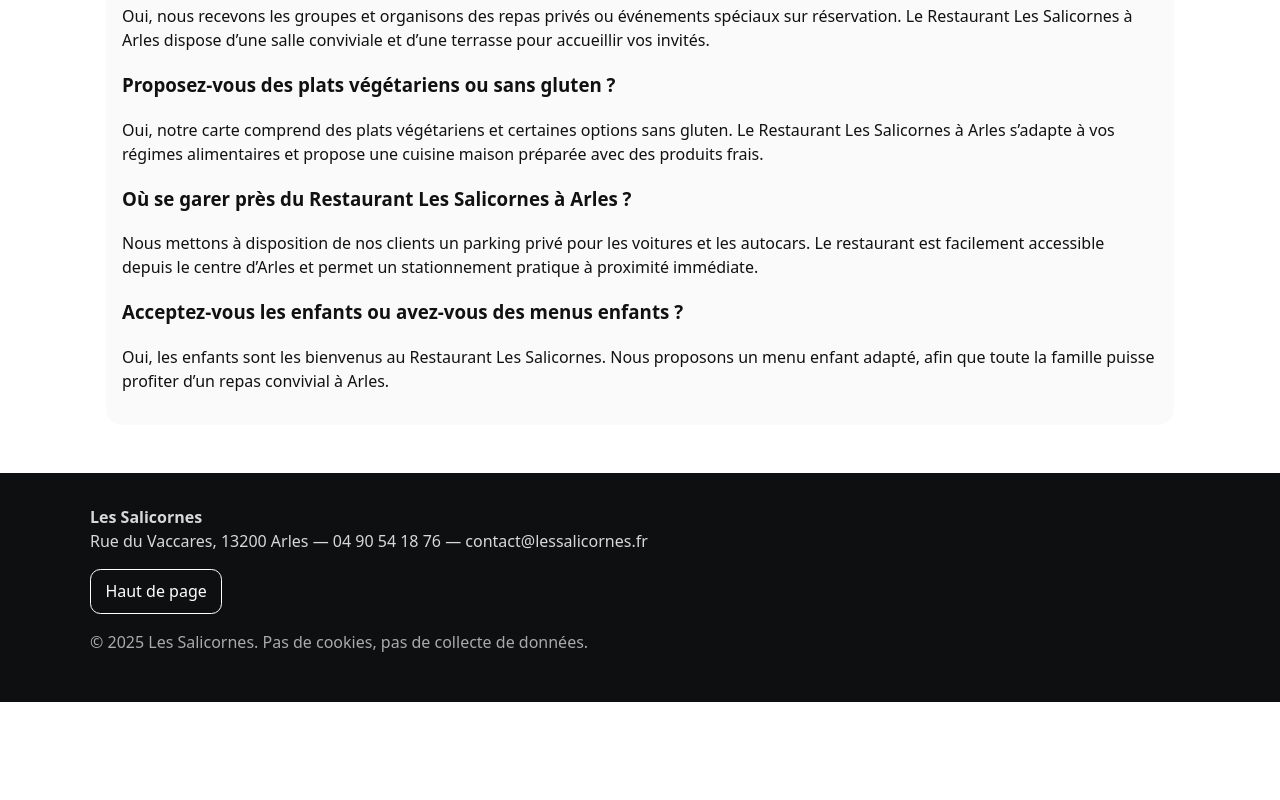
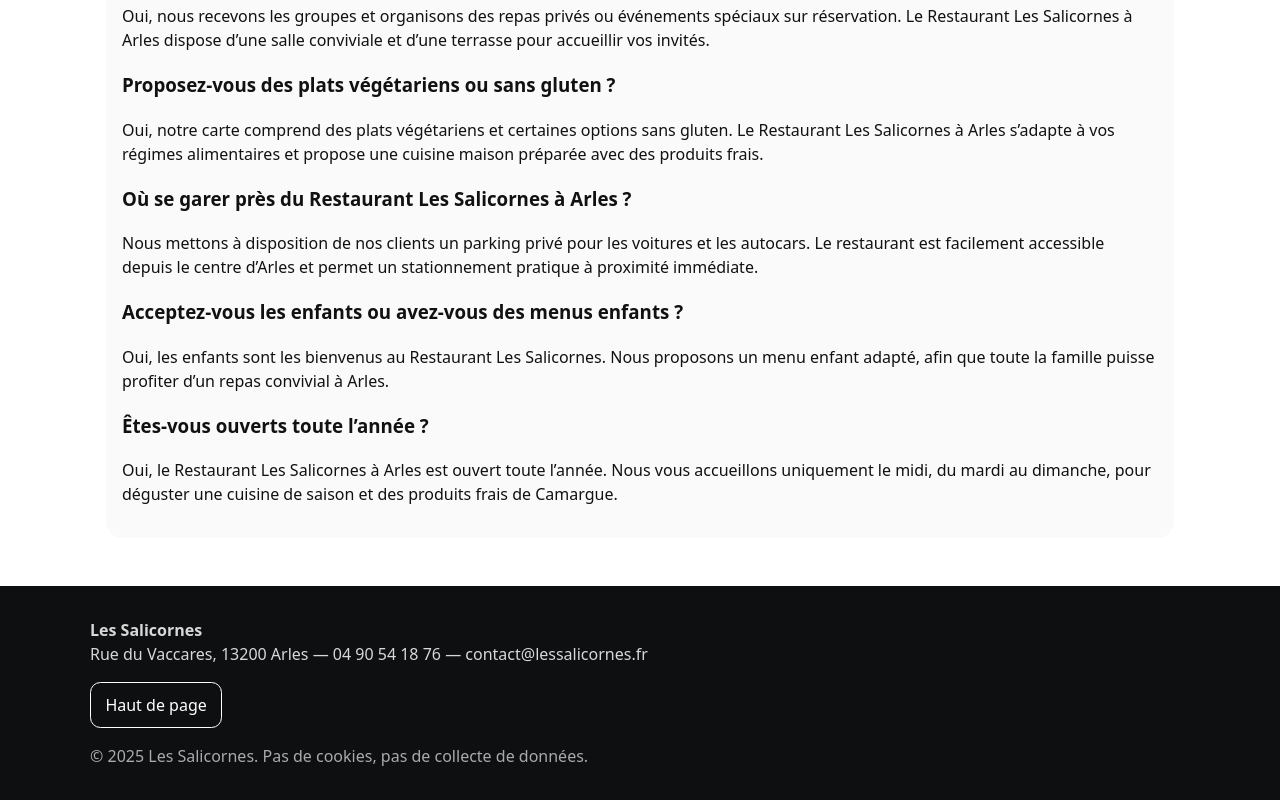
Before and after one commit to Shawn1Spencer/lessalicornes, a plain HTML site: page index.html in a window 1280 px wide. Shown: the part 3232-4032 px from the top of the page. Before the commit the page ends 3934 px from the top, so only its background shows below. Drawn offline with Linux system fonts and the light colour scheme.

Commit message:
Update index.html

```diff
--- a/index.html
+++ b/index.html
@@ -188,6 +188,10 @@
 
         <h3>Acceptez-vous les enfants ou avez-vous des menus enfants&nbsp;?</h3>
         <p>Oui, les enfants sont les bienvenus au Restaurant Les Salicornes. Nous proposons un menu enfant adapté, afin que toute la famille puisse profiter d’un repas convivial à Arles.</p>
+
+        <h3>Êtes-vous ouverts toute l’année&nbsp;?</h3>
+        <p>Oui, le Restaurant Les Salicornes à Arles est ouvert toute l’année. Nous vous accueillons uniquement le midi, du mardi au dimanche, pour déguster une cuisine de saison et des produits frais de Camargue.</p>
+
       </div>
     </section>
   </main>
```
